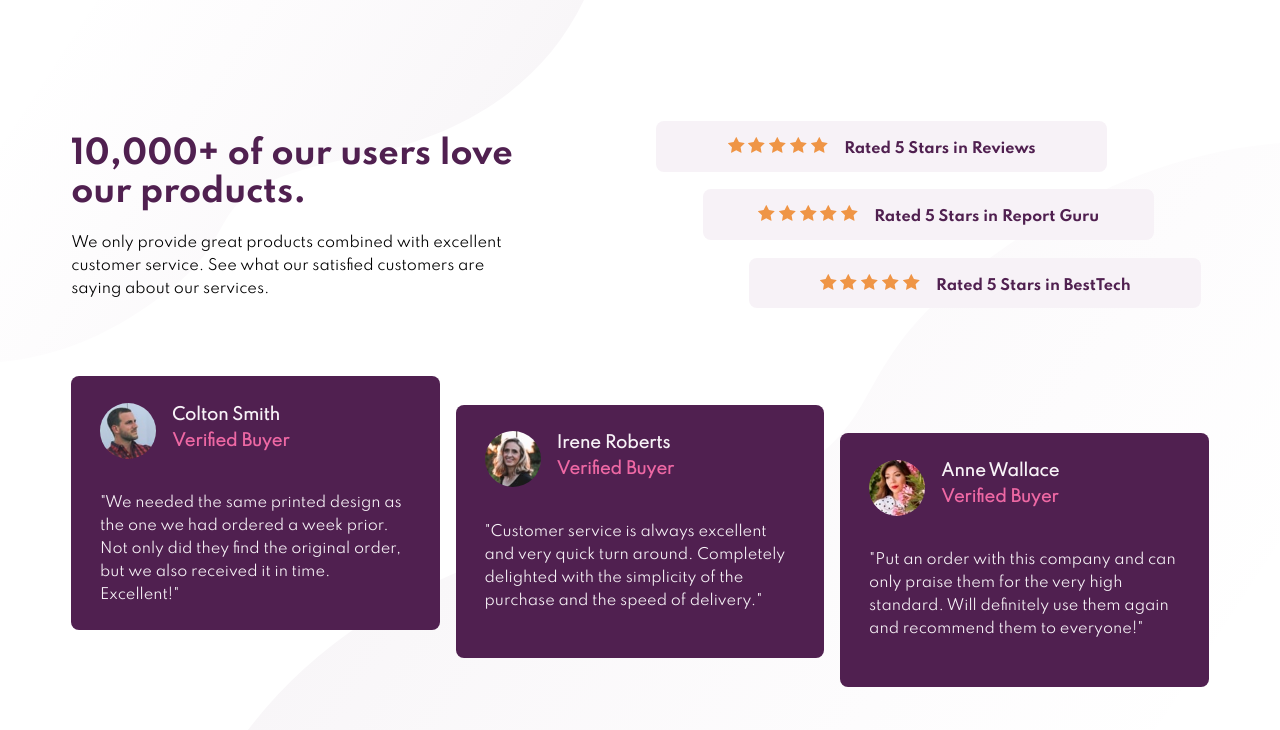
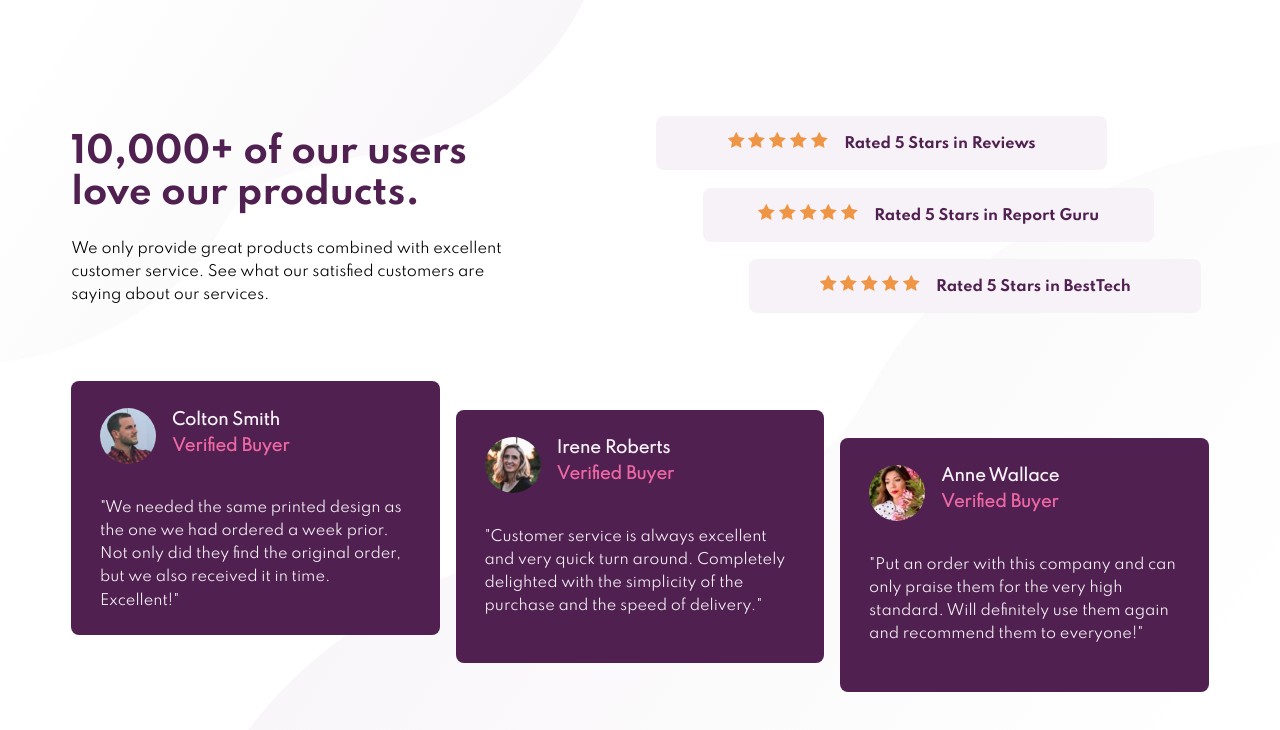
Before and after one commit to Tomi-pter/social-proof-section, a plain HTML site: page index.html in a window 1280 px wide. Drawn offline with Linux system fonts and the light colour scheme.

Commit message:
adjusted font size on h1

```diff
--- a/style.css
+++ b/style.css
@@ -122,6 +122,9 @@ img {
         text-align: left;
         padding: 0 6rem 0 0;
     }
+    .info h1 {
+        font-size: 2.2rem;
+    }
     .rating {
         grid-area: rating;
         display: grid;
```
